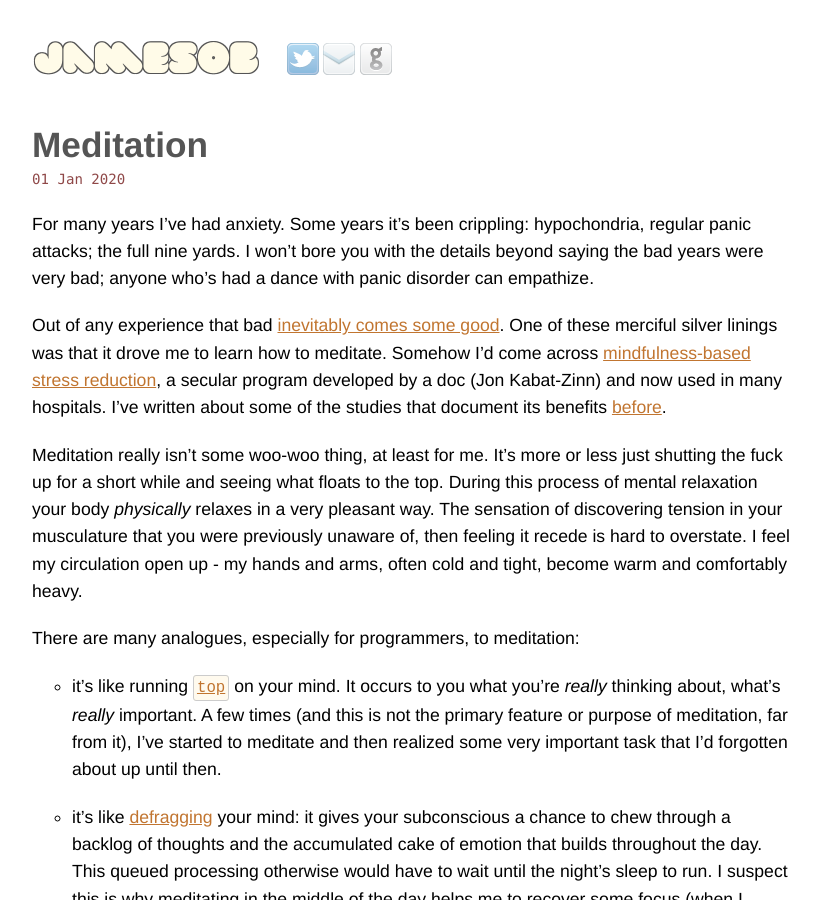
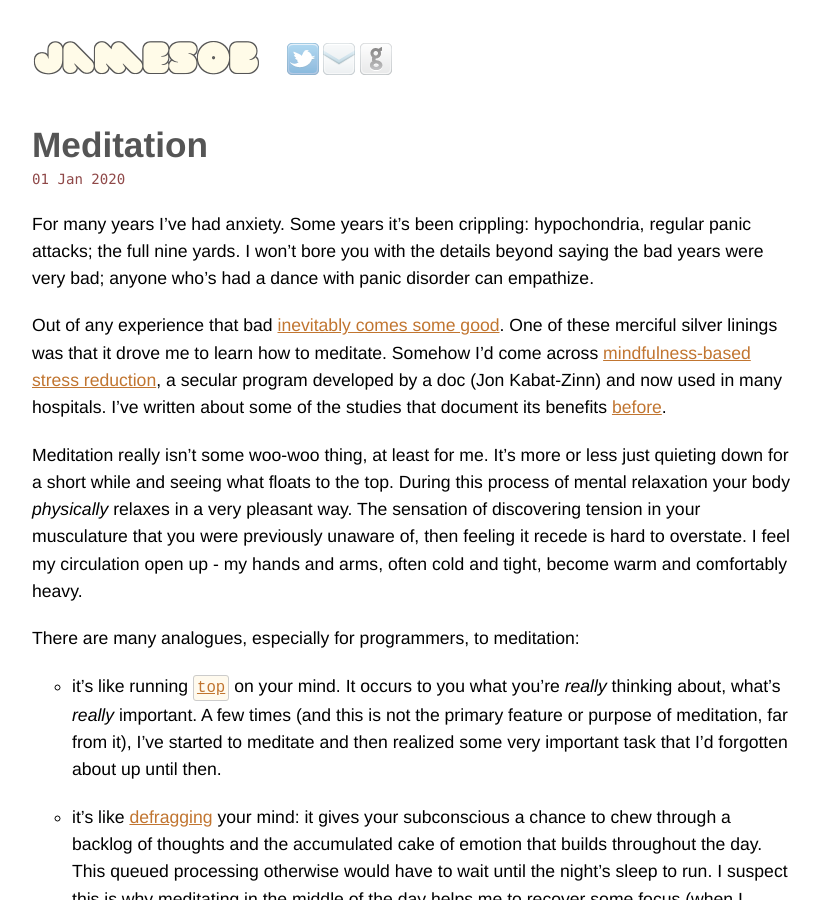
Before and after one commit to jamesob/jamesob.github.io, a Jekyll site: the page built from _posts/2020-01-01-meditation.md, in a window 1280 px wide and 900 px high. Shown: the whole window, without its empty margins (238-1059 px from the left). Built offline with Jekyll 4.4.1, drawn with Linux system fonts in a browser that asks for light colours.

Commit message:
better choice of words

```diff
--- a/_posts/2020-01-01-meditation.md
+++ b/_posts/2020-01-01-meditation.md
@@ -18,7 +18,7 @@ hospitals. I've written about some of the studies that document its benefits
 [before](https://jamesob.tumblr.com/post/93734983064/study-roundup-does-meditation-reduce-anxiety).
 
 Meditation really isn't some woo-woo thing, at least for me. It's more or less
-just shutting the fuck up for a short while and seeing what floats to the
+just quieting down for a short while and seeing what floats to the
 top.  During this process of mental relaxation your body *physically* relaxes
 in a very pleasant way. The sensation of discovering tension in your
 musculature that you were previously unaware of, then feeling it recede is hard
```
